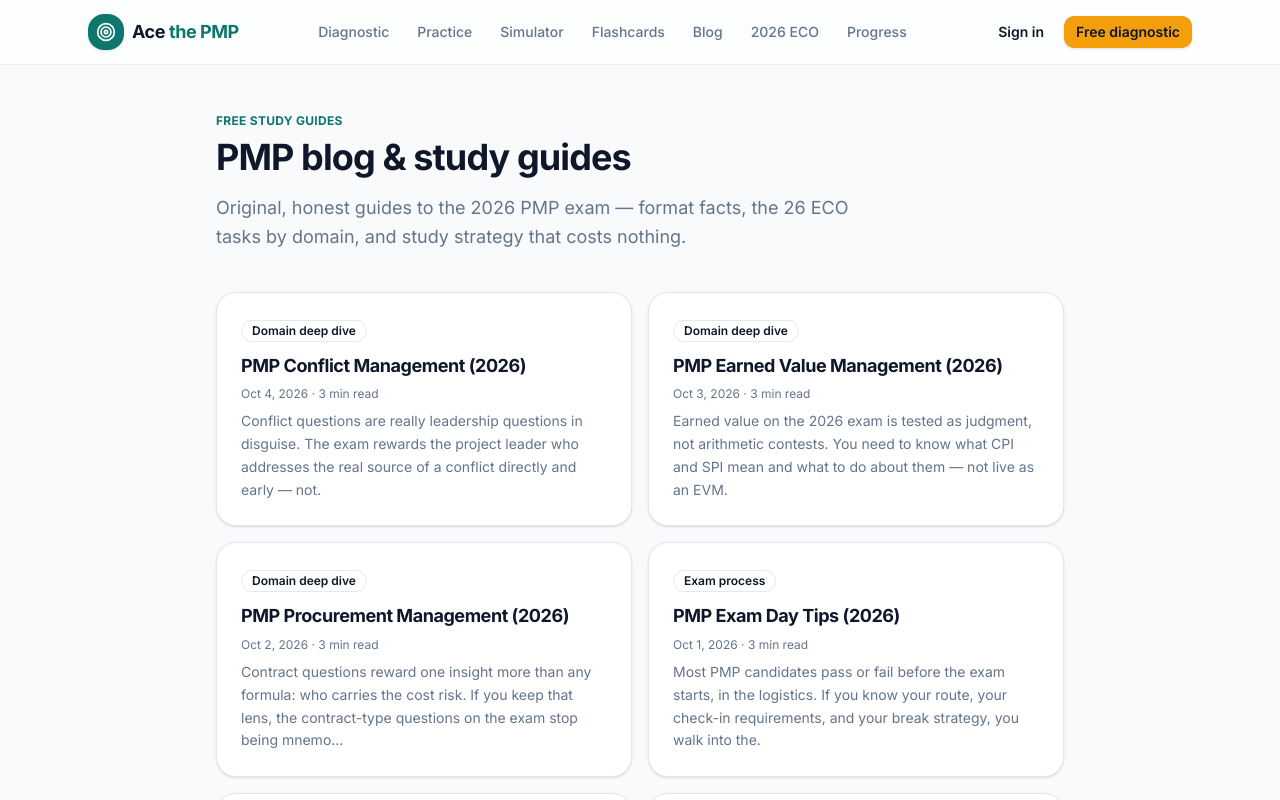
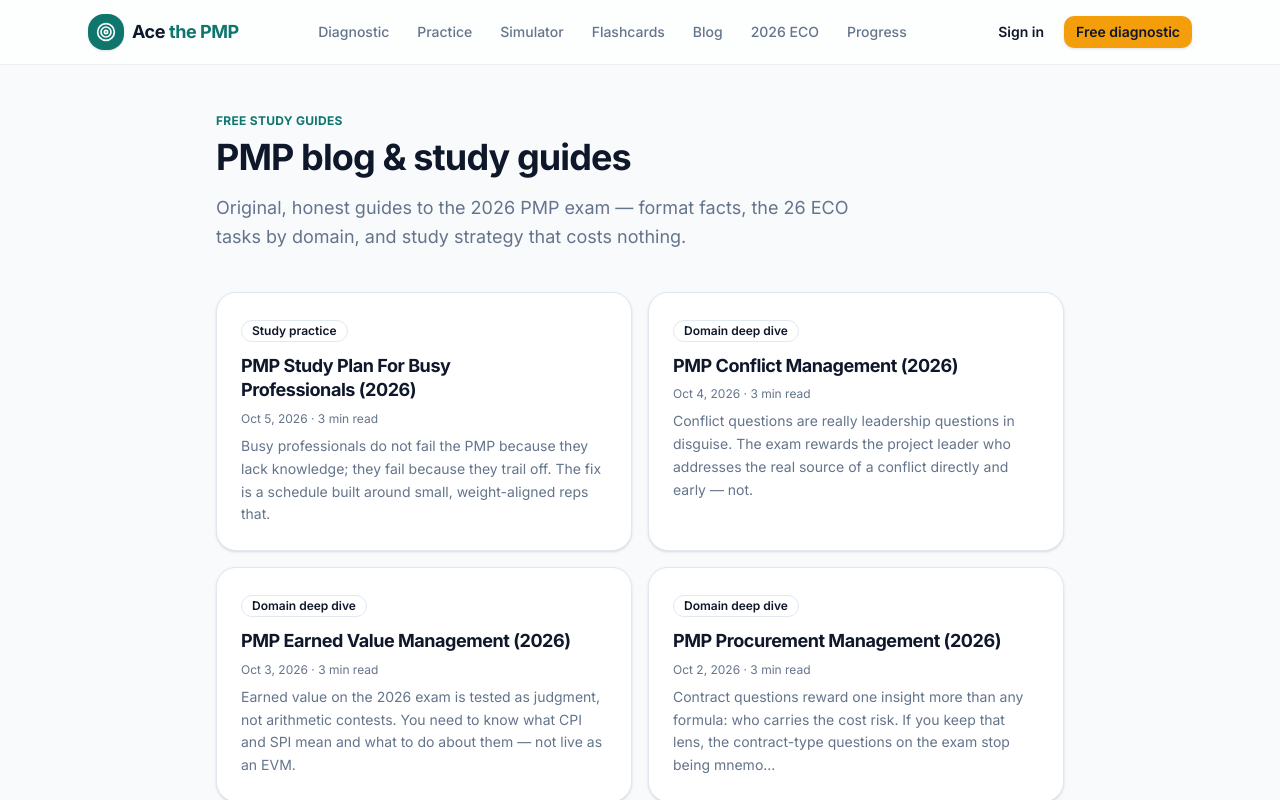
Before and after one commit to uncrownedprince786-collab/acethepmp, a Next.js app: page /blog in a window 1280 px wide. Shown: the top 800 px of the page. Built offline with nearby package versions, Linux system fonts and the light colour scheme; no server answers.

Commit message:
chore(blog): automatic daily study guide

```diff
--- a/src/content/posts.ts
+++ b/src/content/posts.ts
@@ -1609,4 +1609,75 @@ export const posts: Post[] = [
       },
     ],
   },
+  {
+    slug: "pmp-study-plan-busy-schedule",
+    title: "PMP Study Plan For Busy Professionals (2026)",
+    category: "Study practice",
+    excerpt: "Busy professionals do not fail the PMP because they lack knowledge; they fail because they trail off. The fix is a schedule built around small, weight-aligned reps that.",
+    keywords: ["pmp study plan for busy professionals","how long to study for pmp","pmp study schedule","pmp study free","pmp hours per day"],
+    published: "2026-10-05",
+    readMinutes: 3,
+    intro: "Busy professionals do not fail the PMP because they lack knowledge; they fail because they trail off. The fix is a schedule built around small, weight-aligned reps that fit a normal job — and it costs nothing. This guide pulls the official facts together and turns them into a practical plan you can act on today.",
+    cta: {
+      title: "Turn ten minutes into a study plan",
+      body: "The free diagnostic gives you a weighted 2026 ECO readiness estimate in about ten minutes — a perfect first step for a busy schedule.",
+      href: "/diagnostic",
+      label: "Start the 10-minute diagnostic",
+    },
+    related: ["pmp-study-plan-free","pmp-exam-tips","pmp-exam-format-2026"],
+    blocks: [
+      {
+        t: "p",
+        text: "Busy professionals do not fail the PMP because they lack knowledge; they fail because they trail off. The fix is a schedule built around small, weight-aligned reps that fit a normal job — and it costs nothing. That makes it one of the most practice-able slices of the 2026 exam: the scenarios follow recognizable patterns once you know what the question is really asking.",
+      },
+      {
+        t: "h2",
+        text: "The official facts behind this topic",
+      },
+      {
+        t: "list",
+        items: ["The 2026 exam is 180 questions in 240 minutes — a pace you must train, not discover, on exam day.","Scoring is weighted People 33 percent, Process 41 percent, Business Environment 26 percent, so your study time should follow the same weights.","Only 170 of the 180 questions are scored; 10 are unscored pretest items.","PMI does not publish a passing score, so progress is measured by domain readiness, not by a target percentage."],
+      },
+      {
+        t: "h2",
+        text: "Why this matters on the 2026 exam",
+      },
+      {
+        t: "p",
+        text: "The exam is built entirely from the Examination Content Outline, so a topic like this appears as a scenario, never as a definition recall. Read the first line of every question for the delivery environment — predictive, agile, or hybrid — because the correct move depends on it.",
+      },
+      {
+        t: "h2",
+        text: "How to prepare: judgment beats memorization",
+      },
+      {
+        t: "list",
+        items: ["Start with a 10-minute diagnostic to see your domain split; that single step decides where your hours are spent.","Schedule five 25-minute daily blocks: quick flashcards, a question drill, explanations, a concept read, and a weekly simulator sit.","Spend process-weighted study time: 41 percent of your reps should be Process-domain, matching its exam weight.","Do one full 240-minute simulator run every two weeks, and a second one the week before your exam.","Keep a running list of explained-mistakes; exam day is won by the small corrections you noticed in practice."],
+      },
+      {
+        t: "p",
+        text: "**One sentence to keep.** Twenty-five minutes a day, aligned to the exam's weights and tracked against a readiness score, beats weekend marathons for every busy professional we know.",
+      },
+      {
+        t: "p",
+        text: "Across all three domains, the exam rewards the same habits: treat scenarios as judgment calls, gather facts before you act, and choose the least dramatic constructive move. Study this topic the way you will be scored on it — through explained practice questions — and the patterns become recognizable.",
+      },
+      {
+        t: "h2",
+        text: "Practice it free, today",
+      },
+      {
+        t: "list",
+        items: ["Take the [free 10-question diagnostic](/diagnostic) first to see your 2026 ECO domain split before anything else.","Drill with [adaptive practice questions](/practice) that target your weakest domain and explain every answer.","Run a full-length [exam simulator](/simulator) session to train the 180-question, 240-minute pace — two runs minimum.","Browse the [curriculum](/curriculum) to confirm coverage of all 26 tasks across the three domains."],
+      },
+      {
+        t: "callout",
+        text: "**Honest note.** This guide is original, not affiliated with PMI or the PMP exam, and does not promise results. PMI does not publish a passing score, and every readiness number you see — including ours — is an estimate from practice material.",
+      },
+      {
+        t: "callout",
+        text: "**Sources.** [PMI Examination Content Outline](https://www.pmi.org/certifications/project-management-pmp). Facts above come from official PMI material; the advice is ours, original and practical.",
+      },
+    ],
+  },
 ];
```
